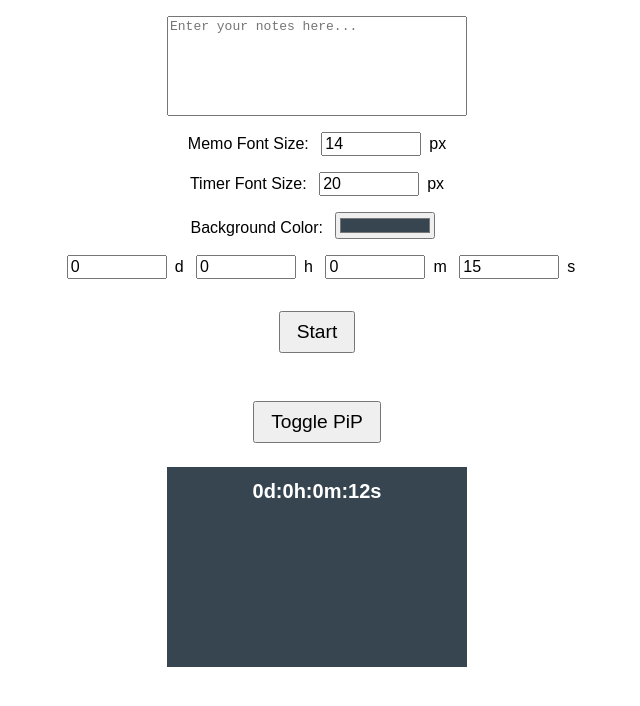
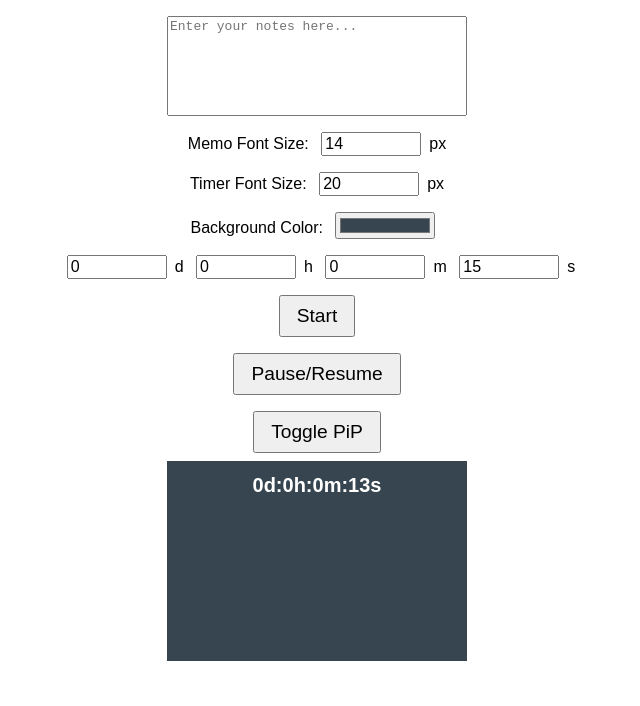
Before and after one commit to zkcpku/time-reminder, a plain HTML site: page index.html in a window 1280 px wide. Both pictures are taken after a click on the button "Start". Shown: the whole page, without its empty margins (323-963 px from the left). Drawn offline with Linux system fonts and the light colour scheme.

Commit message:
add pause

```diff
--- a/index.html
+++ b/index.html
@@ -7,24 +7,18 @@
         flex-direction: column;
         font-family: Arial, sans-serif;
     }
-
-    input,
-    textarea {
+    input, textarea {
         margin: 8px;
     }
-
-    input[type="number"],
-    input[type="color"] {
+    input[type="number"], input[type="color"] {
         width: 100px;
         font-size: 100%;
     }
-
     button {
-        margin: 24px;
+        margin: 8px;
         padding: 8px 16px;
         font-size: 120%;
     }
-
     textarea {
         width: 300px;
         height: 100px;
@@ -32,7 +26,6 @@
         resize: none;
     }
 </style>
-
 <body>
     <textarea id="memo" placeholder="Enter your notes here..."></textarea>
     <div>
@@ -51,6 +44,7 @@
         <input id="seconds" min=0 type="number" value=15>s
     </div>
     <button id="startButton">Start</button>
+    <button id="pauseResumeButton" disabled>Pause/Resume</button>
     <button id="togglePipButton">Toggle PiP</button>
 
     <script>
@@ -62,6 +56,11 @@
 
         const video = document.createElement('video');
         document.body.appendChild(canvas); // Append canvas to ensure PIP stream
+
+        let timerInterval = null;
+        let paused = false;
+        let remainingTimeInSeconds = 0;
+        let endTime = null;
 
         // Load and set saved settings
         function loadSettings() {
@@ -98,18 +97,23 @@
             video.play();
         }
 
-        // Start button for the countdown
-        startButton.addEventListener('click', async function () {
-            const endTime = new Date();
-            endTime.setSeconds(endTime.getSeconds() +
-                (days.valueAsNumber * 86400) +
-                (hours.valueAsNumber * 3600) +
-                (minutes.valueAsNumber * 60) +
-                seconds.valueAsNumber);
-            drawCanvasRemainingTime(endTime);
+        startButton.addEventListener('click', function () {
+            if (timerInterval) clearInterval(timerInterval);
+            paused = false;
+            const currentTime = new Date();
+            endTime = new Date(currentTime.getTime() + calculateRemainingTimeInSeconds() * 1000);
+            timerInterval = setInterval(() => { if (!paused) updateTimer(); }, 1000);
+            document.getElementById('pauseResumeButton').disabled = false;
         });
 
-        // Toggle Picture-in-Picture view
+        pauseResumeButton.addEventListener('click', function () {
+            paused = !paused;
+            if (!paused) {
+                const currentTime = new Date();
+                endTime = new Date(currentTime.getTime() + remainingTimeInSeconds * 1000);
+            }
+        });
+
         togglePipButton.addEventListener('click', async function () {
             if (document.pictureInPictureElement) {
                 document.exitPictureInPicture();
@@ -129,7 +133,25 @@
             event.pictureInPictureWindow.onresize = event => updateCanvasSize(event.target);
         });
 
-        function drawCanvasRemainingTime(endTime) {
+        function calculateRemainingTimeInSeconds() {
+            const days = document.getElementById('days').valueAsNumber || 0;
+            const hours = document.getElementById('hours').valueAsNumber || 0;
+            const minutes = document.getElementById('minutes').valueAsNumber || 0;
+            const seconds = document.getElementById('seconds').valueAsNumber || 0;
+            return (days * 86400) + (hours * 3600) + (minutes * 60) + seconds;
+        }
+
+        function updateTimer() {
+            const currentTime = new Date();
+            remainingTimeInSeconds = Math.floor((endTime - currentTime) / 1000);
+            if (remainingTimeInSeconds <= 0) {
+                clearInterval(timerInterval);
+                remainingTimeInSeconds = 0;
+            }
+            drawCanvasRemainingTime();
+        }
+
+        function drawCanvasRemainingTime() {
             const bgColor = document.getElementById('bgColor').value;
             ctx.clearRect(0, 0, canvas.width, canvas.height);
             ctx.fillStyle = bgColor;
@@ -139,23 +161,19 @@
             ctx.textAlign = 'center';
             ctx.textBaseline = 'middle';
 
-            // Display remaining time at the top
-            const secondsLeft = Math.floor((endTime - new Date()) / 1000);
-            const daysLeft = Math.floor(secondsLeft / 86400);
-            const hoursLeft = Math.floor((secondsLeft % 86400) / 3600);
-            const minutesLeft = Math.floor((secondsLeft % 3600) / 60);
-            const secondsRemaining = secondsLeft % 60;
+            const daysLeft = Math.floor(remainingTimeInSeconds / 86400);
+            const hoursLeft = Math.floor((remainingTimeInSeconds % 86400) / 3600);
+            const minutesLeft = Math.floor((remainingTimeInSeconds % 3600) / 60);
+            const secondsRemaining = remainingTimeInSeconds % 60;
 
             const timerFontSize = document.getElementById('timerFontSize').value;
             ctx.font = 'bold ' + timerFontSize + 'px sans-serif';
             const timeDisplay = `${daysLeft}d:${hoursLeft}h:${minutesLeft}m:${secondsRemaining}s`;
             ctx.fillText(timeDisplay, canvas.width / 2, canvas.height / 8);
 
-            // New line height
             const memoFontSize = document.getElementById('memoFontSize').value;
-            const lineHeight = memoFontSize * 1.2;  // Adjust line height based on font size
+            const lineHeight = memoFontSize * 1.2;
 
-            // Draw memo with word wrap and manual newline support
             const memoText = document.getElementById('memo').value;
             const memoLines = memoText.split('\n');
 
@@ -177,7 +195,6 @@
                         currentLine = word + ' ';
                         y += lineHeight;
 
-                        // Stop drawing text if the height limit is reached
                         if (y > canvas.height - 10) break;
                     } else {
                         currentLine = testLine;
@@ -189,14 +206,9 @@
                     y += lineHeight;
                 }
 
-                // Check if there's room for another line; if not, break
                 if (y > canvas.height - 10) {
                     break;
                 }
-            }
-
-            if (secondsLeft > 0) {
-                requestAnimationFrame(() => drawCanvasRemainingTime(endTime));
             }
         }
 
@@ -205,13 +217,12 @@
             canvas.height = pictureInPictureWindow.height * devicePixelRatio;
         }
 
-        // Save settings when they are modified
-        document.getElementById('memo').addEventListener('input', function () {
+        document.getElementById('memo').addEventListener('input', function() {
             localStorage.setItem('memoContent', this.value);
         });
 
         ['memoFontSize', 'timerFontSize', 'bgColor', 'days', 'hours', 'minutes', 'seconds'].forEach(id => {
-            document.getElementById(id).addEventListener('input', function () {
+            document.getElementById(id).addEventListener('input', function() {
                 localStorage.setItem(id, this.value);
             });
         });
```
